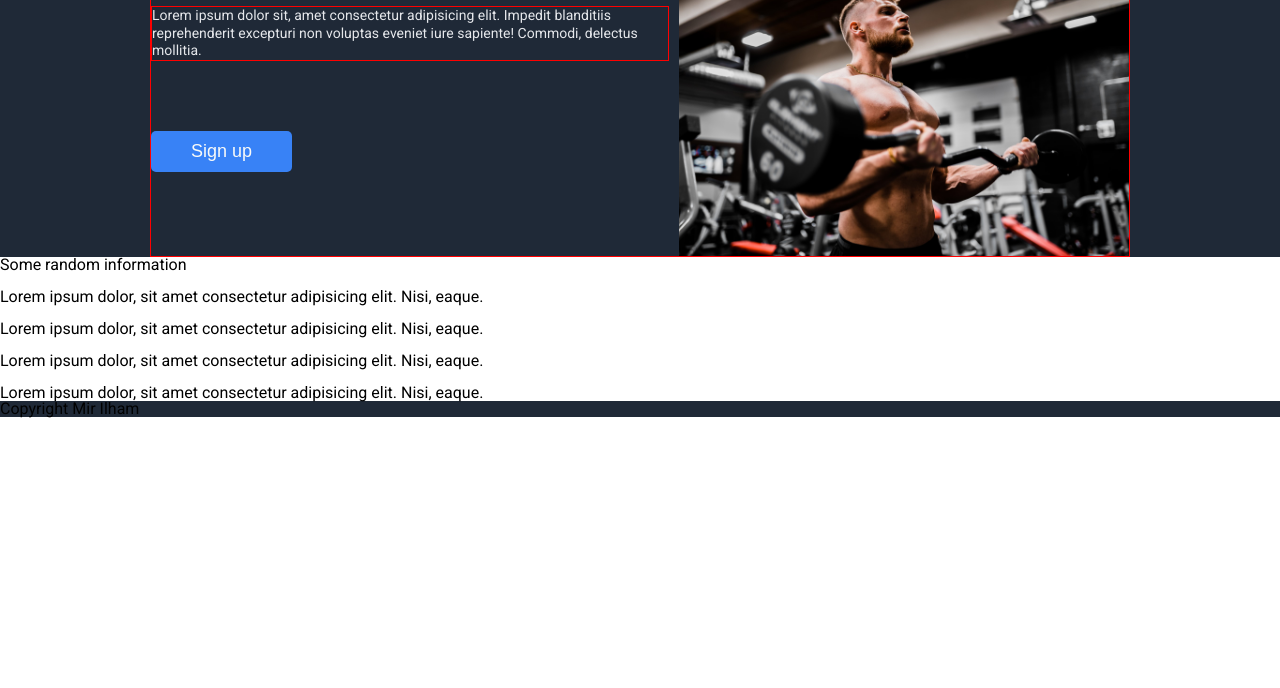
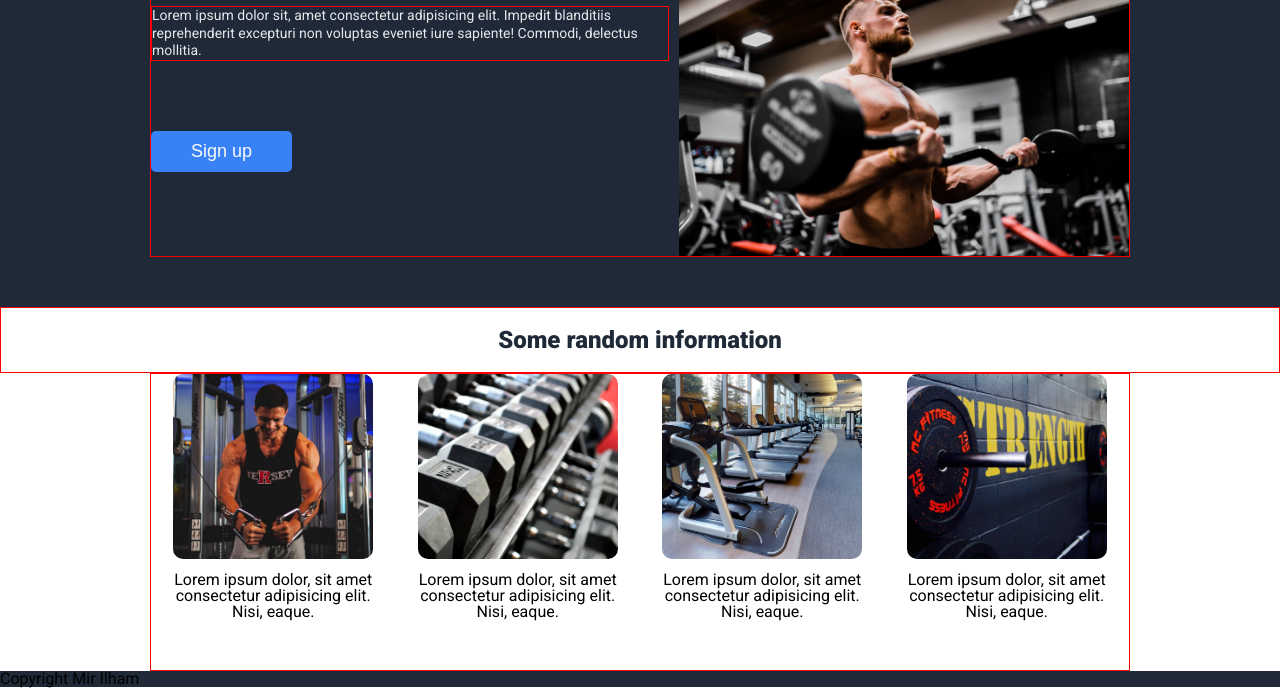
Before and after one commit to Mir-Ilham/landing_page, a plain HTML site: page index.html in a window 1280 px wide. Shown: the part 179-867 px from the top of the page. Before the commit the page ends 800 px from the top, so only its background shows below. Drawn offline with Linux system fonts and the light colour scheme.

Commit message:
Add basic styling to info section

```diff
--- a/index.html
+++ b/index.html
@@ -33,21 +33,23 @@
 
     <div class="info">
         <h2>Some random information</h2>
-        <div>
-            <img src="" alt="">
+        <div class="info-container">
+            <div class="info-item">
+                <img src="images/info/body_builder.jpg" alt="body builder">
                 <p>Lorem ipsum dolor, sit amet consectetur adipisicing elit. Nisi, eaque.</p>
             </div>
-        <div>
-            <img src="" alt="">
+            <div class="info-item">
+                <img src="images/info/dumbells.jpg" alt="dumbells">
                 <p>Lorem ipsum dolor, sit amet consectetur adipisicing elit. Nisi, eaque.</p>
             </div>
-        <div>
-            <img src="" alt="">
+            <div class="info-item">
+                <img src="images/info/tread_mills.jpg" alt="tread_mills">
                 <p>Lorem ipsum dolor, sit amet consectetur adipisicing elit. Nisi, eaque.</p>
             </div>
-        <div>
-            <img src="" alt="">
+            <div class="info-item">
+                <img src="images/info/weights.jpg" alt="weights">
                 <p>Lorem ipsum dolor, sit amet consectetur adipisicing elit. Nisi, eaque.</p>
+            </div>
         </div>
     </div>
 
--- a/styles/main.css
+++ b/styles/main.css
@@ -133,3 +133,41 @@ nav {
 .hero-img {
     width: 450px;
 }
+
+header {
+    padding-bottom: 50px;
+}
+
+/* || Info section */
+
+.info h2 {
+    text-align: center;
+    border: 1px solid red;;
+    font-size: 24px;
+    font-weight: 900;
+    color: #1f2937;
+    padding: 20px 0;
+}
+
+.info-container {
+    border: 1px solid red;
+    width: 980px;
+    margin: 0 auto;
+    padding-bottom: 50px;
+    display: flex;
+    justify-content: space-around;
+}
+
+.info-item {
+    width: 200px;
+}
+
+.info-item img {
+    border-radius: 10px;
+    width: 200px;
+}
+
+.info-item p {
+    text-align: center;
+    margin-top: 10px;
+}
```
Also changed, not shown: images/info/body_builder.jpg (added), images/info/dumbells.jpg (added), images/info/tread_mills.jpg (added), images/info/weights.jpg (added). Lines whose indentation alone changed are shown as unchanged.
